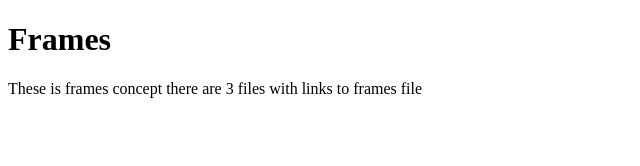
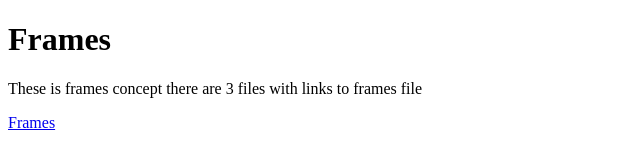
Before and after one commit to Samineni-Niharika/firstone, a plain HTML site: page index.html in a window 1280 px wide. Shown: the full height of the page, 0-640 px from the left. Drawn offline with Linux system fonts and the light colour scheme.

Commit message:
commited linking

```diff
--- a/index.html
+++ b/index.html
@@ -8,6 +8,6 @@
 <body>
     <h1>Frames</h1>
     <p>These is frames concept there are 3 files with links to frames file</p>
-    <a href="frames.html"></a>
+    <a href="frames.html">Frames</a>
 </body>
 </html>
```
